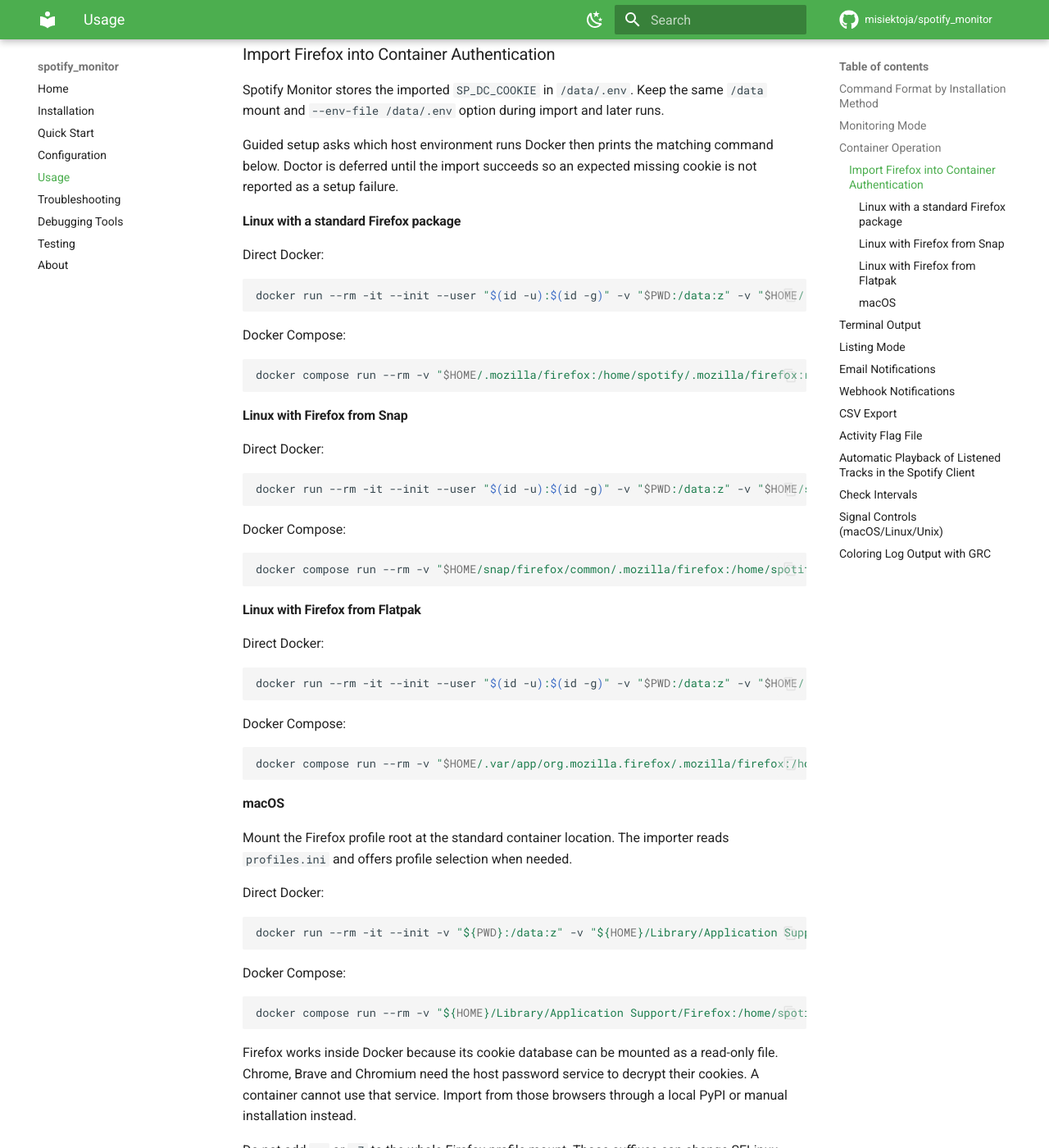
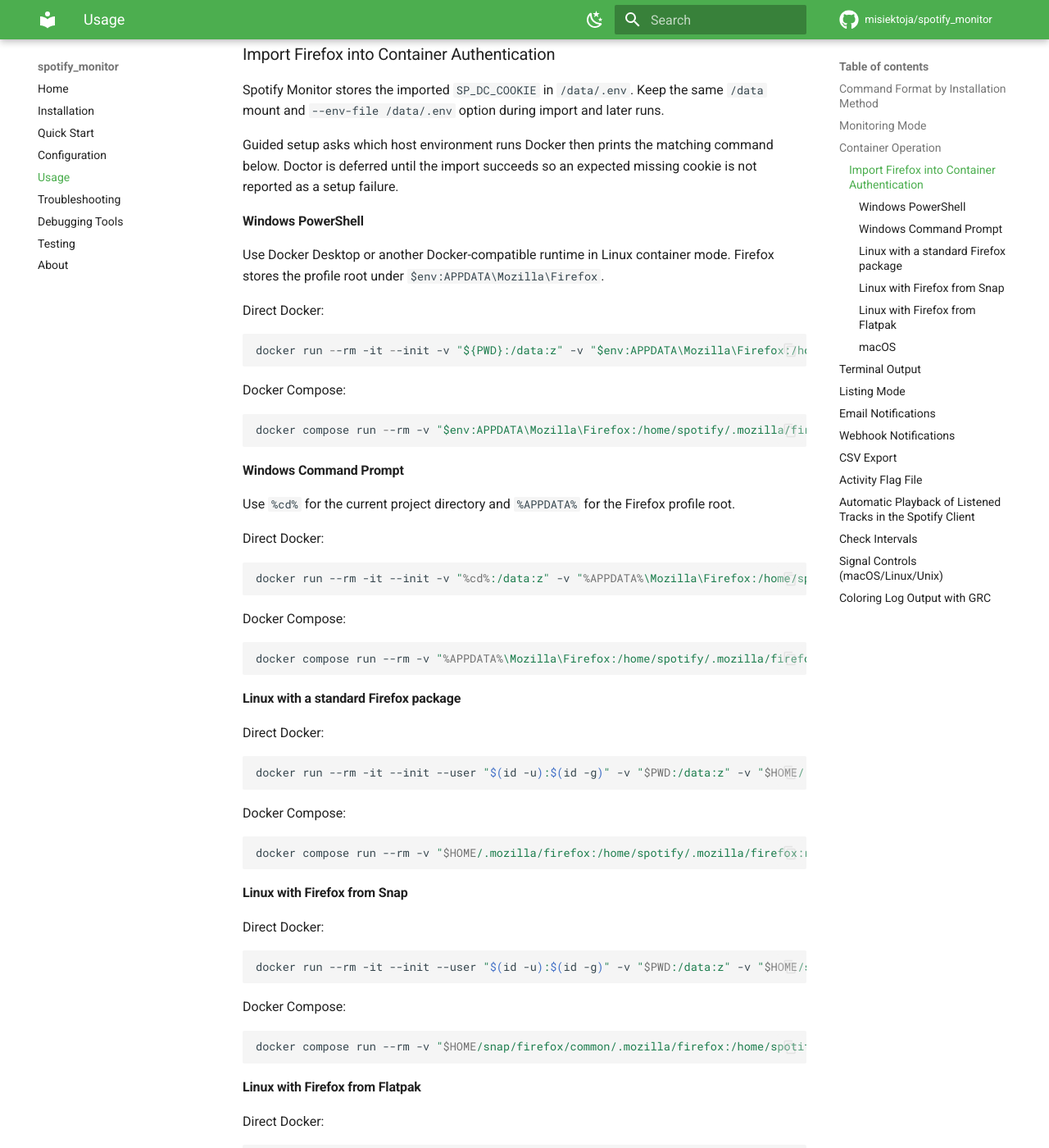
Before and after one commit to misiektoja/spotify_monitor, an MkDocs documentation site: the page built from docs/usage.md, in a window 1280 px wide and 1400 px high, scrolled down 3121 px. Shown: the whole window at 82% size. Built offline with MkDocs 1.6.1 and Material for MkDocs 9.7.7, drawn with Linux system fonts in a browser that asks for light colours; comment, search, counter and statistics services are not loaded; some of the changed text lies outside the part shown.

Commit message:
docs(usage): add Windows Firefox Docker commands

````diff
--- a/docs/usage.md
+++ b/docs/usage.md
@@ -119,6 +119,38 @@
 
 Guided setup asks which host environment runs Docker then prints the matching command below. Doctor is deferred until the import succeeds so an expected missing cookie is not reported as a setup failure.
 
+#### Windows PowerShell
+
+Use Docker Desktop or another Docker-compatible runtime in Linux container mode. Firefox stores the profile root under `$env:APPDATA\Mozilla\Firefox`.
+
+Direct Docker:
+
+```powershell
+docker run --rm -it --init -v "${PWD}:/data:z" -v "$env:APPDATA\Mozilla\Firefox:/home/spotify/.mozilla/firefox:ro" misiektoja/spotify-monitor:latest --import-browser-cookie --browser firefox --env-file /data/.env
+```
+
+Docker Compose:
+
+```powershell
+docker compose run --rm -v "$env:APPDATA\Mozilla\Firefox:/home/spotify/.mozilla/firefox:ro" spotify_monitor --import-browser-cookie --browser firefox --env-file /data/.env
+```
+
+#### Windows Command Prompt
+
+Use `%cd%` for the current project directory and `%APPDATA%` for the Firefox profile root.
+
+Direct Docker:
+
+```bat
+docker run --rm -it --init -v "%cd%:/data:z" -v "%APPDATA%\Mozilla\Firefox:/home/spotify/.mozilla/firefox:ro" misiektoja/spotify-monitor:latest --import-browser-cookie --browser firefox --env-file /data/.env
+```
+
+Docker Compose:
+
+```bat
+docker compose run --rm -v "%APPDATA%\Mozilla\Firefox:/home/spotify/.mozilla/firefox:ro" spotify_monitor --import-browser-cookie --browser firefox --env-file /data/.env
+```
+
 #### Linux with a standard Firefox package
 
 Direct Docker:
@@ -181,9 +213,7 @@
 
 Do not add `:z` or `:Z` to the whole Firefox profile mount. Those suffixes can change SELinux labels on the host files. If SELinux blocks the read-only mount, close Firefox and copy `cookies.sqlite` to a dedicated directory before mounting that copy.
 
-After import, normal Compose runs read `SP_DC_COOKIE` from the host `.env` file. You do not need to mount Firefox again. If browser import is unavailable, use the hidden [`--set-sp-dc`](configuration.md#manual-cookie-extraction) fallback.
-
-Firefox import after Docker setup is not currently offered for Windows or untested hosts. Setup returns to the authentication choices so you can enter `sp_dc` privately or finish without credentials.
+After import, normal Compose runs read `SP_DC_COOKIE` from the host `.env` file. You do not need to mount Firefox again. If browser import is unavailable on another host, use the hidden [`--set-sp-dc`](configuration.md#manual-cookie-extraction) fallback.
 
 Host Spotify auto-play is unavailable by default inside a container because the container cannot control the Spotify client running on the host. Run Spotify Monitor locally if you need `TRACK_SONGS` or `--track-in-spotify`. The tool warns but does not disable the setting so custom host integration remains possible.
 
````
